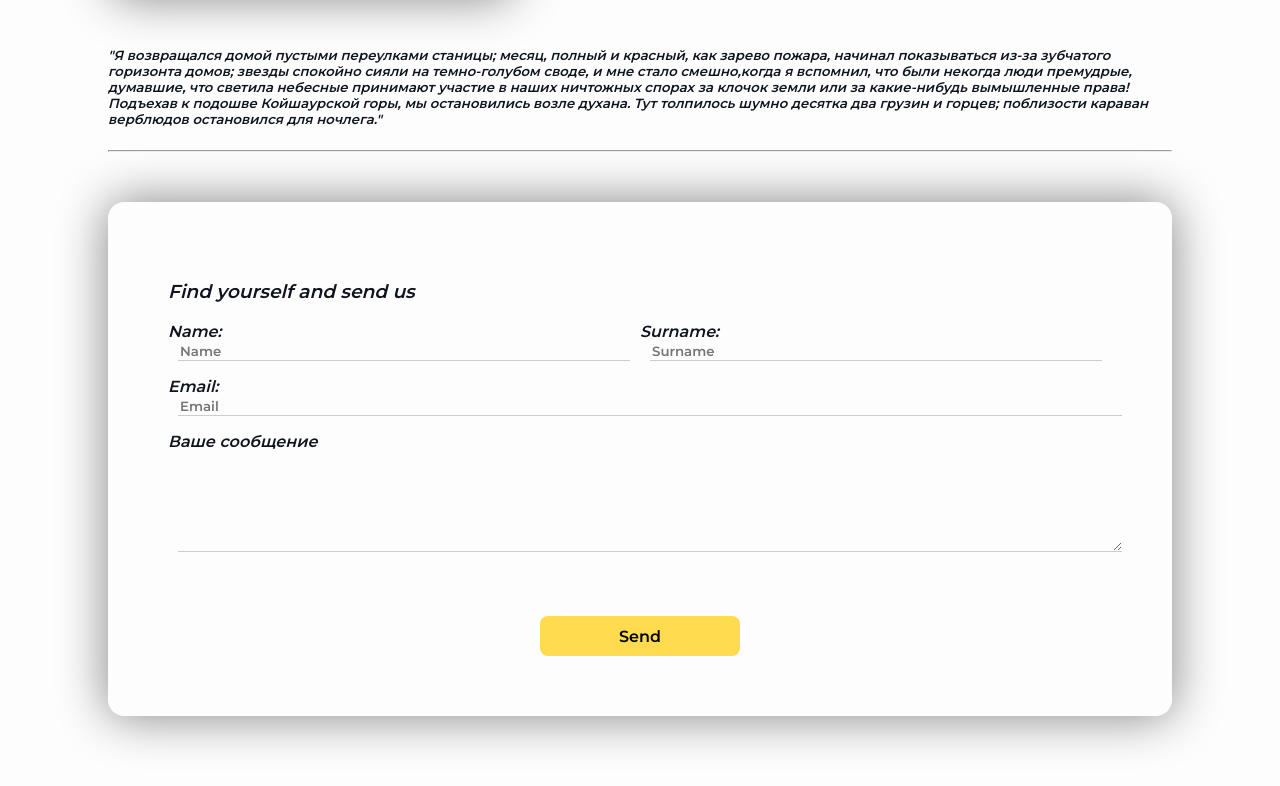
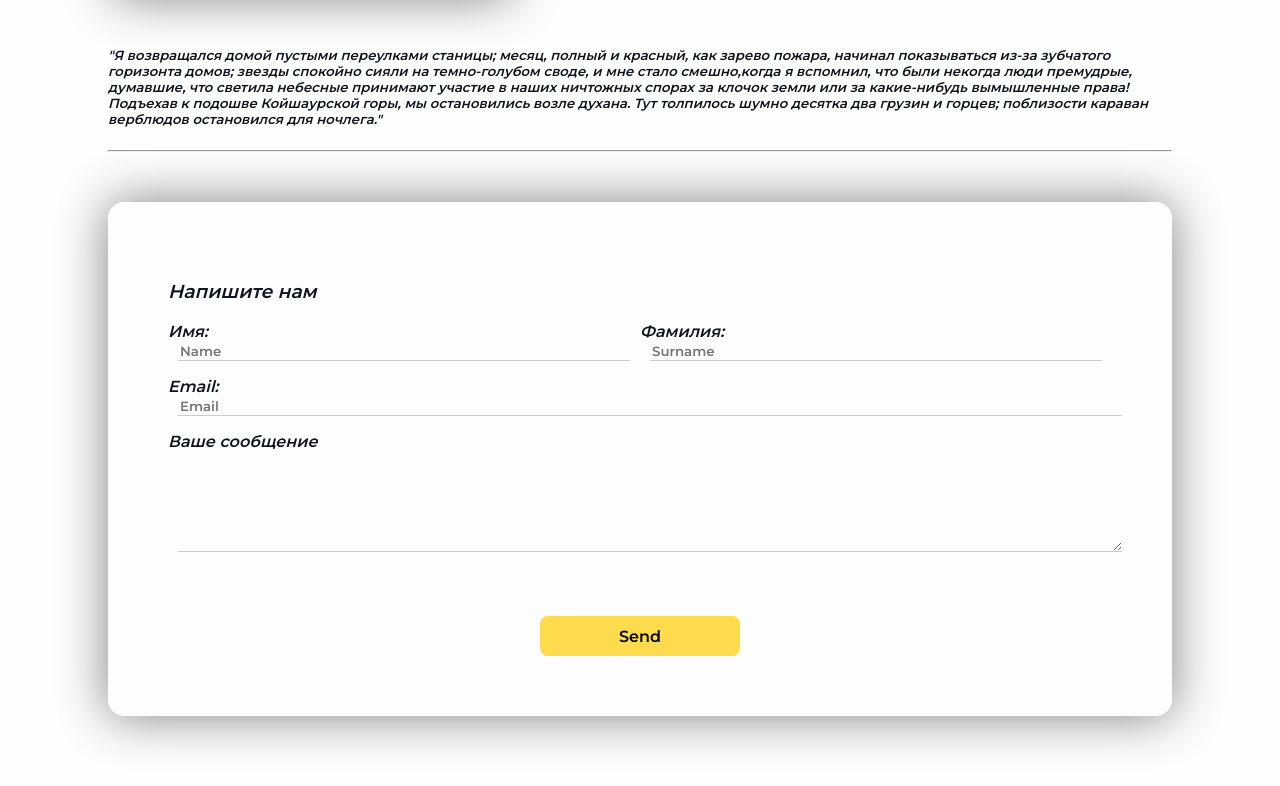
Before and after one commit to whoIsClownHere/Lermontime, a plain HTML site: page index.html in a window 1280 px wide. Shown: the part 7428-8214 px from the top of the page. Drawn offline with Linux system fonts and the light colour scheme; a script that the page names is missing.

Commit message:
Update index.html

```diff
--- a/index.html
+++ b/index.html
@@ -279,14 +279,14 @@
         </div>
         <hr>
         <form class="form">
-            <h3>Find yourself and send us</h3>
+            <h3>Напишите нам</h3>
             <div class="row">
                 <div class="form-group">
-                    <label for="name">Name:</label>
+                    <label for="name">Имя:</label>
                     <input type="firstName", id="name" placeholder="Name">
                 </div>
                 <div class="form-group">
-                    <label for="surname">Surname:</label>
+                    <label for="surname">Фамилия:</label>
                     <input type="surname", id="surname", placeholder="Surname">
                 </div>
             </div>
```
